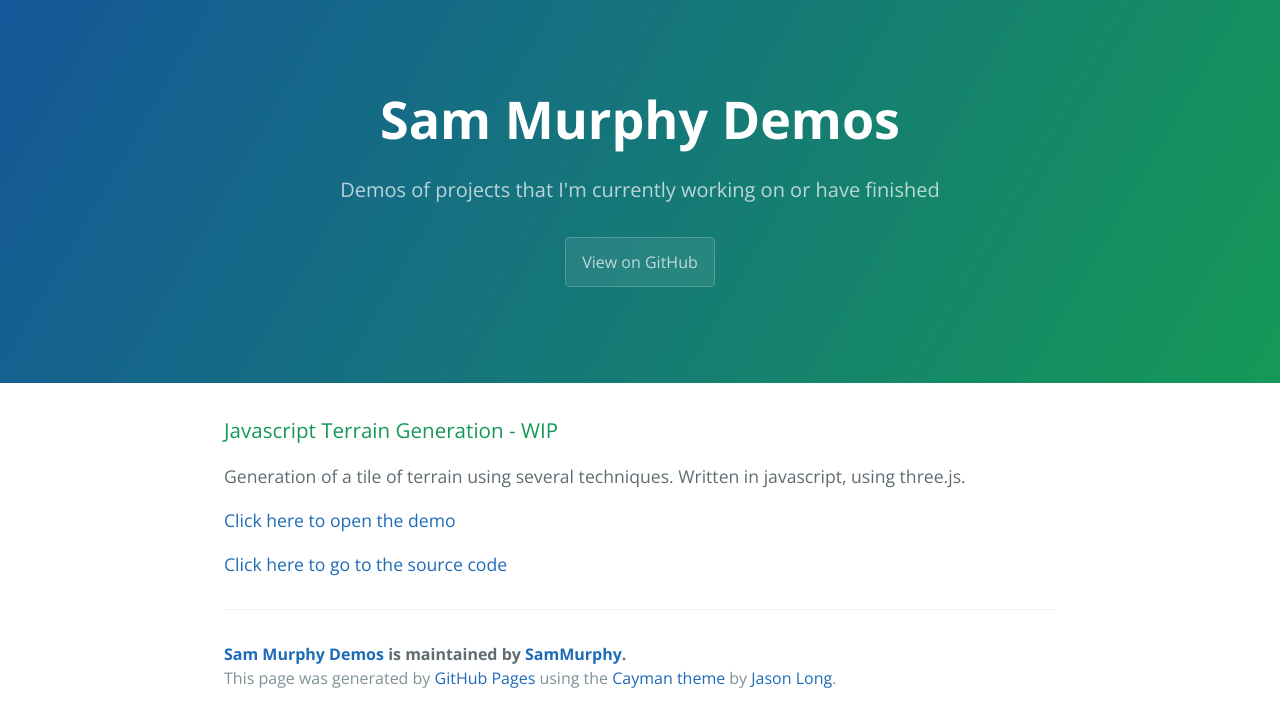
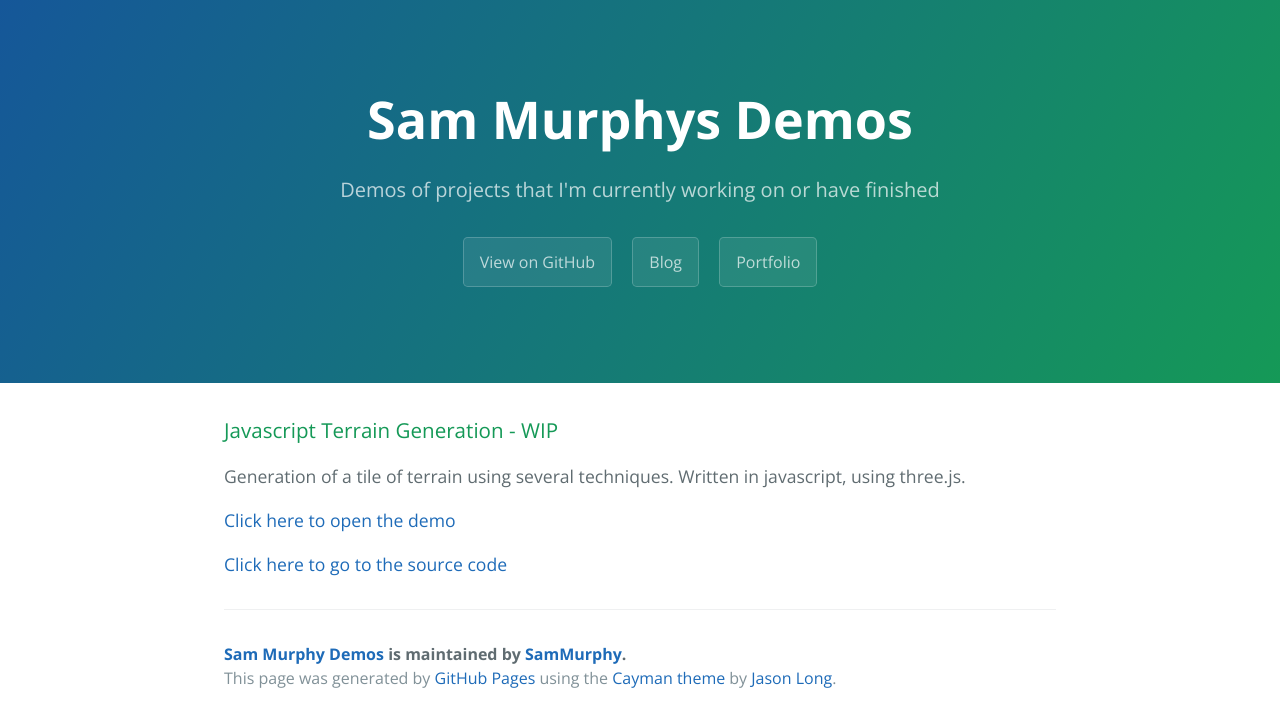
Before and after one commit to SamMurphy/demos, a plain HTML site: page index.html in a window 1280 px wide. Drawn offline with nearby package versions, Linux system fonts and the light colour scheme.

Commit message:
Update index.html

```diff
--- a/index.html
+++ b/index.html
@@ -2,7 +2,7 @@
 <html lang="en-us">
   <head>
     <meta charset="UTF-8">
-    <title>Sam Murphy Demos by SamMurphy</title>
+    <title>Sam Murphys Demos</title>
     <meta name="viewport" content="width=device-width, initial-scale=1">
     <link rel="stylesheet" type="text/css" href="stylesheets/normalize.css" media="screen">
     <link href='https://fonts.googleapis.com/css?family=Open+Sans:400,700' rel='stylesheet' type='text/css'>
@@ -11,9 +11,11 @@
   </head>
   <body>
     <section class="page-header">
-      <h1 class="project-name">Sam Murphy Demos</h1>
+      <h1 class="project-name">Sam Murphys Demos</h1>
       <h2 class="project-tagline">Demos of projects that I&#39;m currently working on or have finished</h2>
-      <a href="https://github.com/SamMurphy/demos" class="btn">View on GitHub</a>
+      <a href="https://github.com/SamMurphy" class="btn">View on GitHub</a>
+      <a href="http://sammurphy.me/blog" class="btn">Blog</a>
+      <a href="http://sammurphy.me/portfolio" class="btn">Portfolio</a>
     </section>
 
     <section class="main-content">
```
